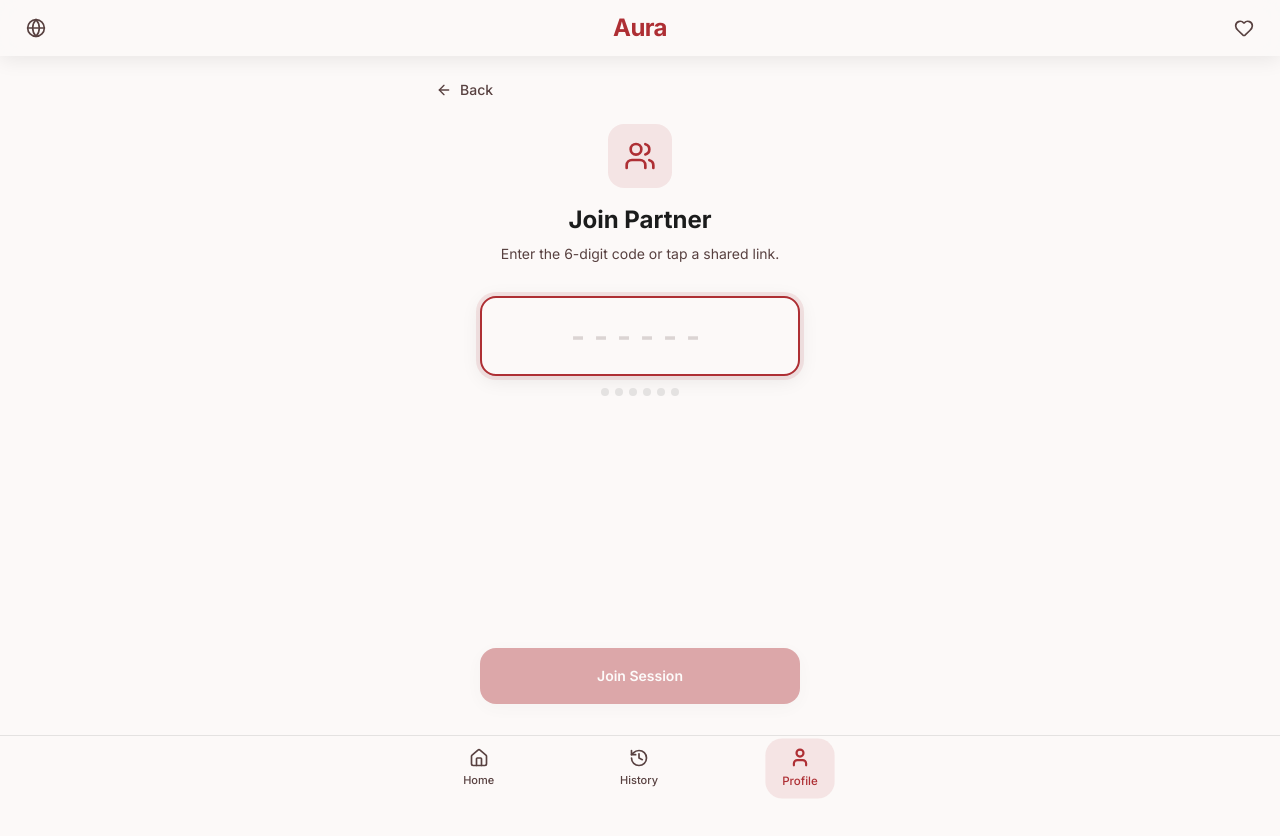
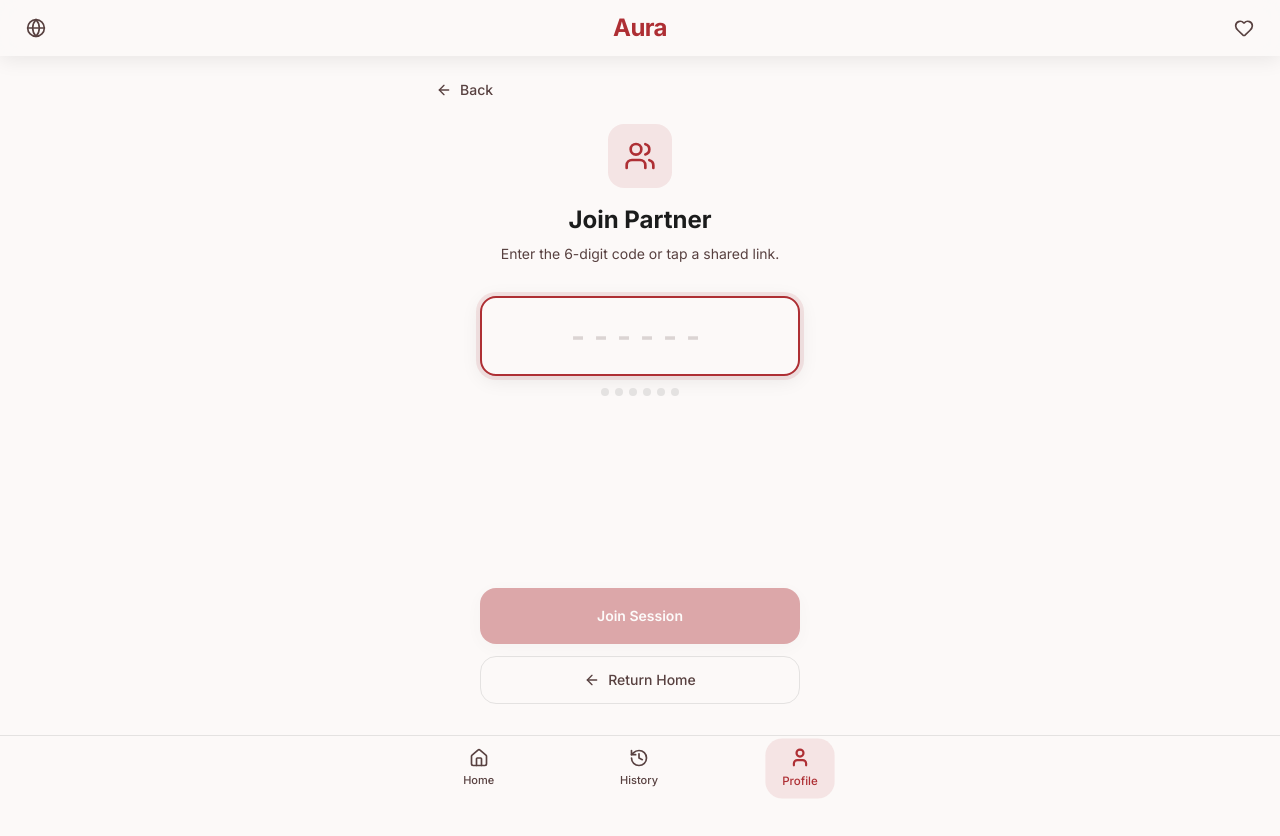
Before and after one commit to luckyman147/Aura, a React (Vite) app: page /session/join in a window 1280 px wide. Shown: the top 836 px of the page. Built offline with nearby package versions, Linux system fonts and the light colour scheme; no server answers.

Commit message:
feat: add prominent Return Home button to JoinSession page

```diff
--- a/src/pages/JoinSession.tsx
+++ b/src/pages/JoinSession.tsx
@@ -127,6 +127,13 @@ export function JoinSession() {
               'Join Session'
             )}
           </button>
+          <button
+            onClick={() => navigate('/')}
+            className="w-full h-12 bg-surface text-on-surface-variant text-sm font-medium rounded-2xl flex items-center justify-center gap-2 border border-surface-variant hover:bg-surface-variant/50 active:scale-[0.98] transition-all"
+          >
+            <ArrowLeft className="w-4 h-4" />
+            Return Home
+          </button>
         </div>
       </main>
 
```
